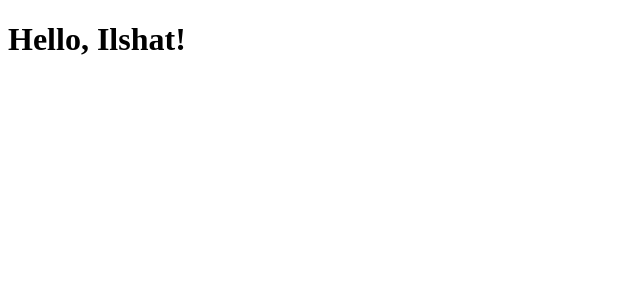
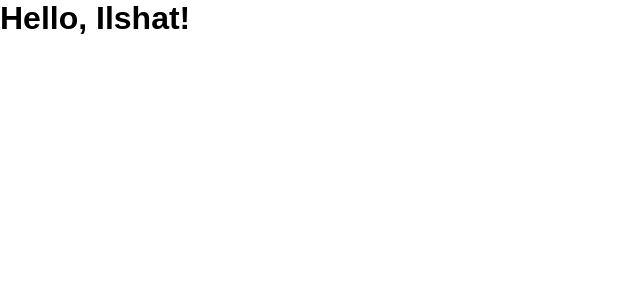
Before and after one commit to StarkyLife/react-stub, a React app: page / in a window 1280 px wide. Shown: the top 300 px of the page, without its empty margins (0-640 px from the left). Built offline with nearby package versions, Linux system fonts and the light colour scheme.

Commit message:
chore: inject css as <style></style> into html

```diff
--- a/package.json
+++ b/package.json
@@ -19,7 +19,9 @@
     "@types/react": "^18.0.26",
     "@types/react-dom": "^18.0.9",
     "babel-loader": "^9.1.0",
+    "css-loader": "^6.7.3",
     "html-webpack-plugin": "^5.5.0",
+    "style-loader": "^3.3.1",
     "webpack": "^5.75.0",
     "webpack-cli": "^5.0.1",
     "webpack-dev-server": "^4.11.1",
--- a/src/index.tsx
+++ b/src/index.tsx
@@ -3,6 +3,8 @@
 
 import { App } from "./app";
 
+import './styles.css';
+
 const root = createRoot(document.getElementById("root"));
 
 root.render(<App />);
--- /dev/null
+++ b/src/styles.css
@@ -0,0 +1,35 @@
+html {
+  box-sizing: border-box;
+  font-size: 16px;
+  font-family: sans-serif;
+}
+
+*,
+*:before,
+*:after {
+  box-sizing: inherit;
+}
+
+body,
+h1,
+h2,
+h3,
+h4,
+h5,
+h6,
+p,
+ol,
+ul {
+  margin: 0;
+  padding: 0;
+}
+
+ol,
+ul {
+  list-style: none;
+}
+
+img {
+  max-width: 100%;
+  height: auto;
+}
--- a/webpack.base.js
+++ b/webpack.base.js
@@ -1,32 +1,39 @@
-const path = require('path');
-const HtmlWebpackPlugin = require('html-webpack-plugin');
+const path = require("path");
+const HtmlWebpackPlugin = require("html-webpack-plugin");
 
 module.exports = {
-  entry: './src/index.tsx',
+  entry: "./src/index.tsx",
   output: {
-    path: path.join(__dirname, 'dist'),
-    filename: 'app.bundle.js'
+    path: path.join(__dirname, "dist"),
+    filename: "app.bundle.js",
   },
   resolve: {
-    extensions: ['.ts', '.tsx', '.js', '.json']
+    extensions: [".ts", ".tsx", ".js", ".json"],
   },
   module: {
     rules: [
       {
         test: /\.(ts|tsx)$/,
-        loader: 'babel-loader',
+        loader: "babel-loader",
         exclude: /node_modules/,
         options: {
           presets: [
-            '@babel/preset-env',
-            '@babel/preset-typescript',
-            '@babel/preset-react',
-          ]
-        }
-      }
-    ]
+            "@babel/preset-env",
+            "@babel/preset-typescript",
+            "@babel/preset-react",
+          ],
+        },
+      },
+      {
+        test: /\.css$/,
+        use: ["style-loader", "css-loader"],
+        exclude: /node_modules/,
+      },
+    ],
   },
-  plugins: [new HtmlWebpackPlugin({
-    template: './src/index.html'
-  })]
+  plugins: [
+    new HtmlWebpackPlugin({
+      template: "./src/index.html",
+    }),
+  ],
 };
```
Also changed, not shown: 1 other file (tests, documents, lock files or other folders).
